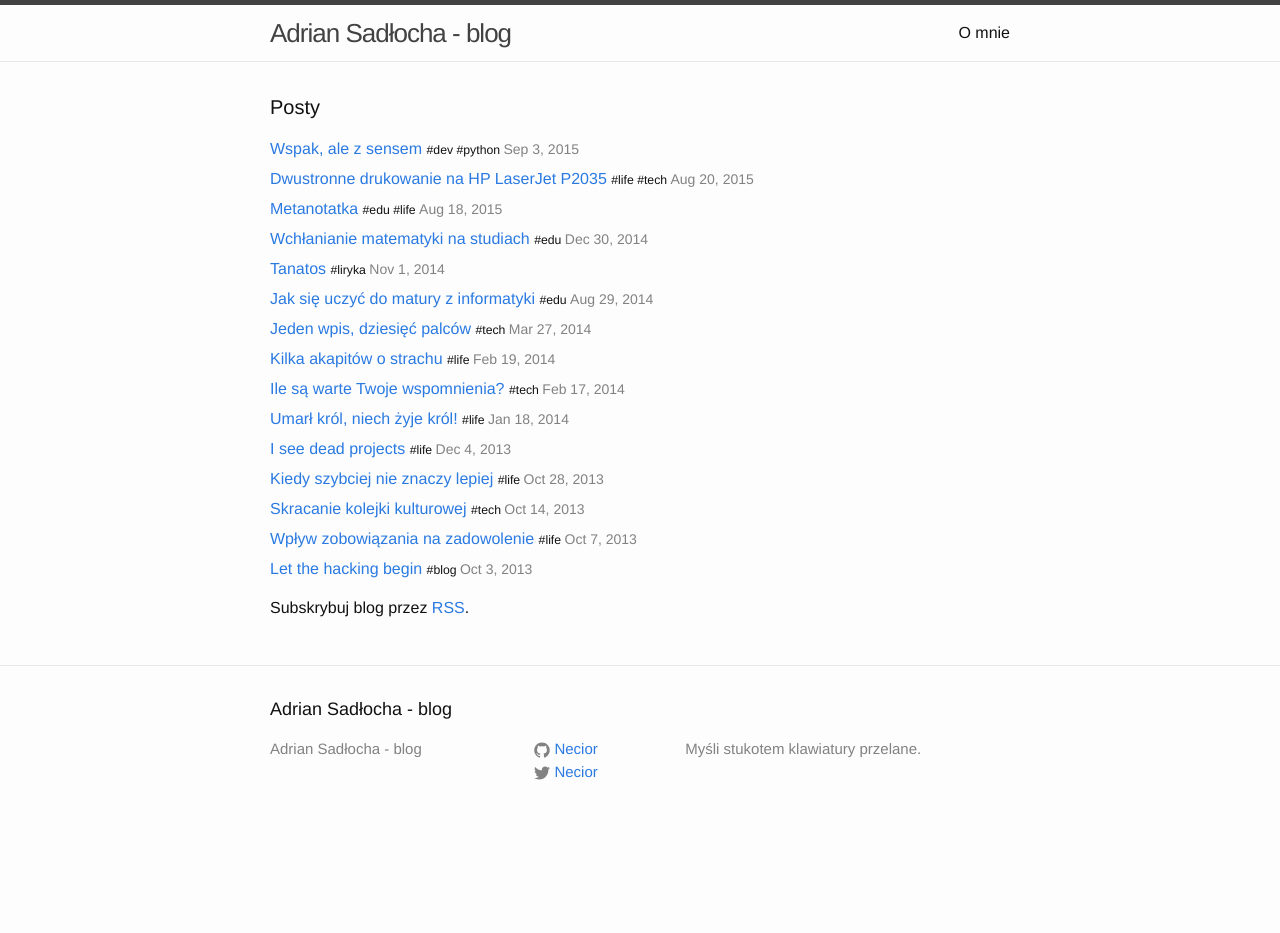
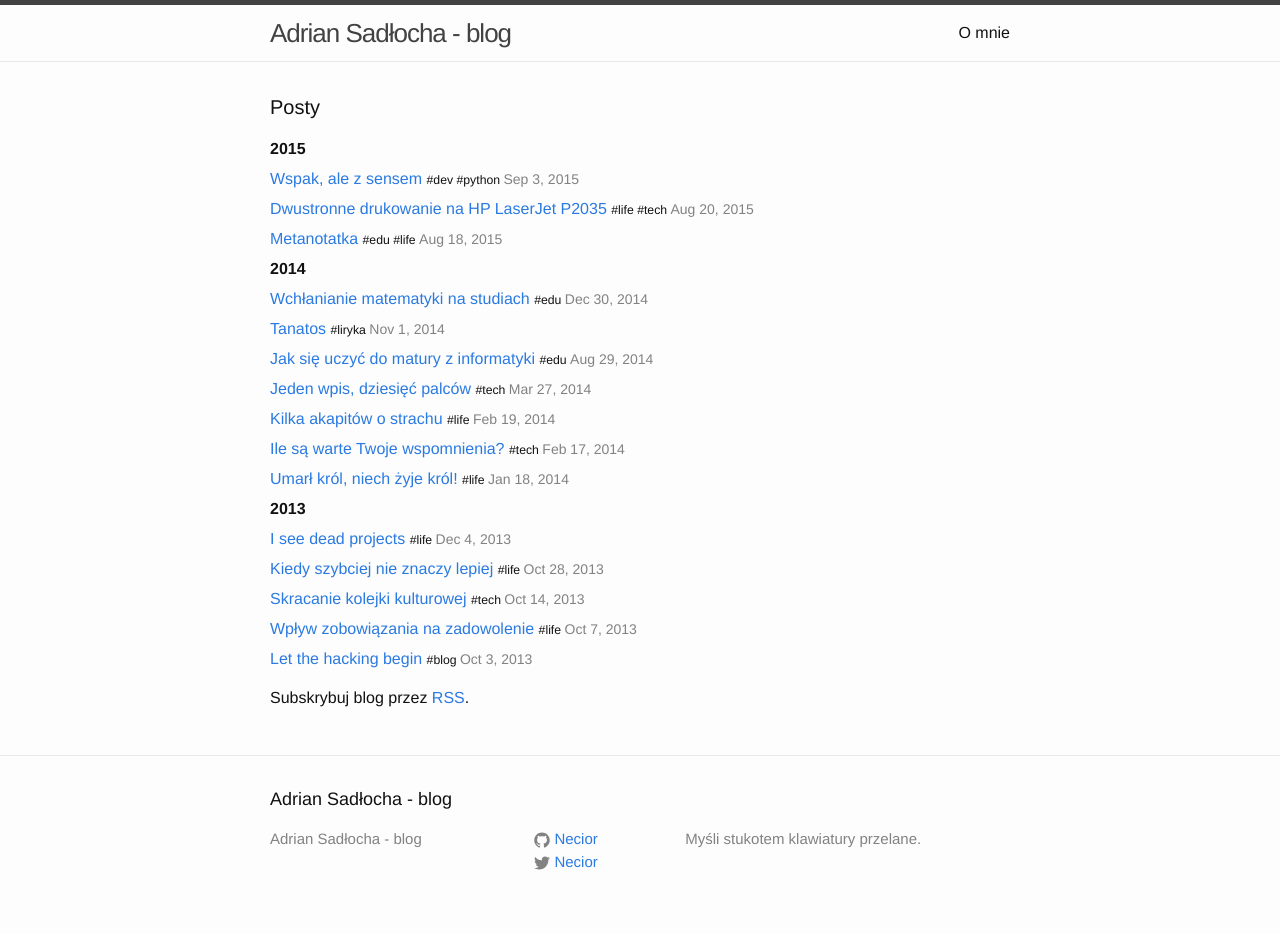
Before and after one commit to Necior/blog, a Jekyll site: the page built from index.html, in a window 1280 px wide. Built offline with Jekyll 4.4.1, drawn with Linux system fonts in a browser that asks for light colours; before the commit the page ends 900 px from its top, so only the background shows below that.

Commit message:
Group posts by year

```diff
--- a/index.html
+++ b/index.html
@@ -8,6 +8,11 @@ layout: default
 
   <ul class="post-list">
     {% for post in site.posts %}
+      {% assign current_year = post.date | date: "%Y" %}
+      {% if current_year != group_year %}
+        <li><strong>{{ current_year }}</strong></li>
+        {% assign group_year = current_year %}
+      {% endif %}
       <li>
         <a class="post-link" href="{{ post.url | prepend: site.baseurl }}">{{ post.title }}</a>
         {% if post.tags.size > 0 %}
```
